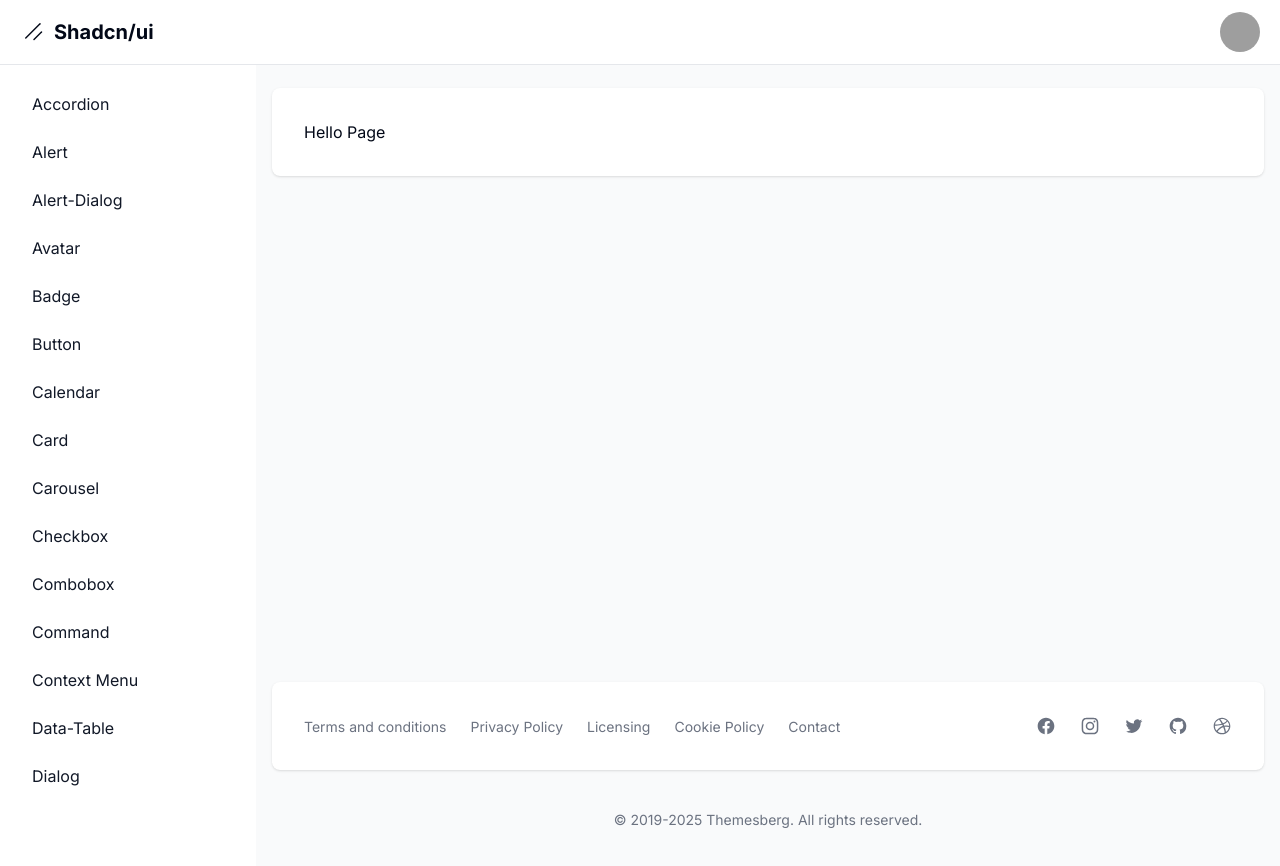
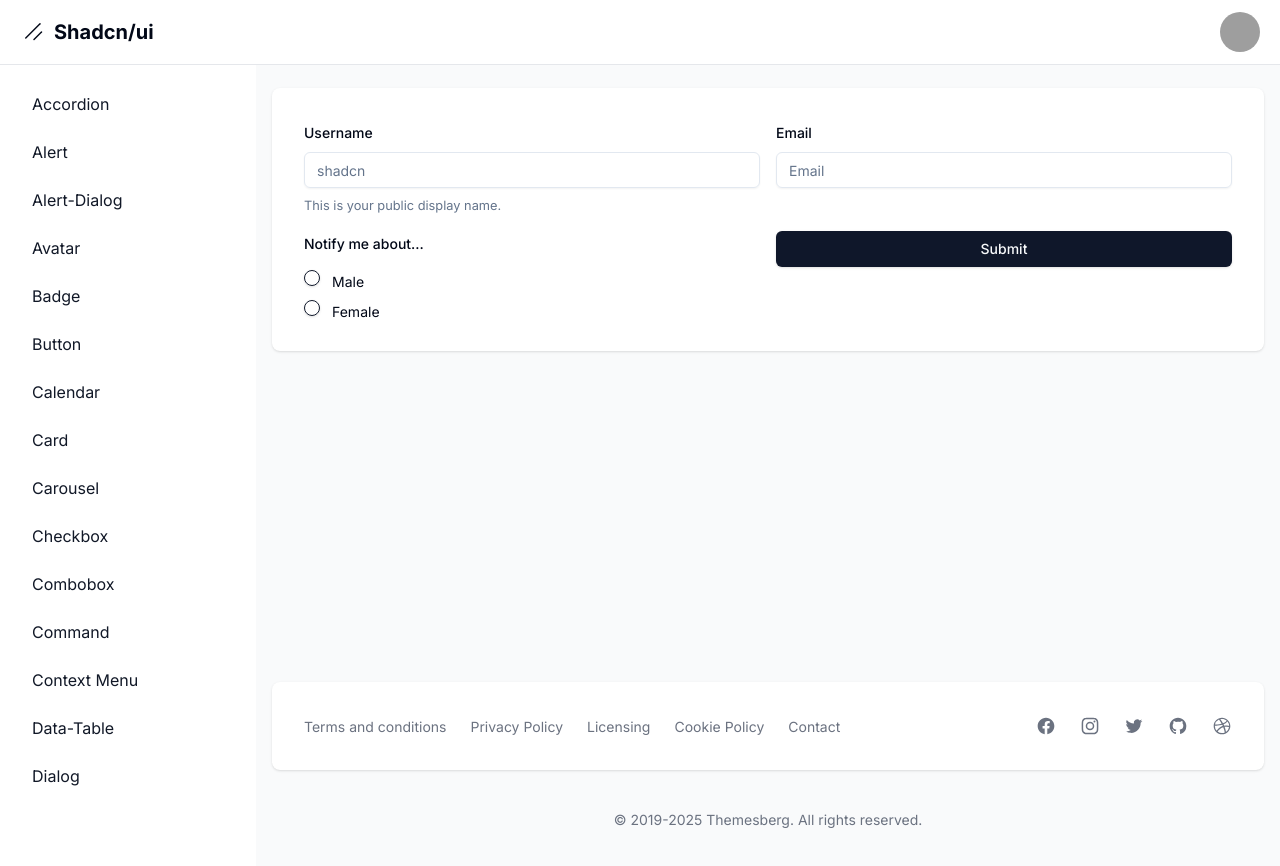
Before and after one commit to m01x/shadcn-components, a Next.js app: page /dashboard/form in a window 1280 px wide. Shown: the top 866 px of the page. Built offline with nearby package versions, Linux system fonts and the light colour scheme; grey boxes are pictures that could not be loaded.

Commit message:
feat(form): Implement form component with validation using react-hook-form and zod

```diff
--- a/package.json
+++ b/package.json
@@ -9,6 +9,7 @@
     "lint": "next lint"
   },
   "dependencies": {
+    "@hookform/resolvers": "^5.1.1",
     "@radix-ui/react-accordion": "^1.2.11",
     "@radix-ui/react-alert-dialog": "^1.1.14",
     "@radix-ui/react-avatar": "^1.1.10",
@@ -21,6 +22,7 @@
     "@radix-ui/react-menubar": "^1.1.15",
     "@radix-ui/react-popover": "^1.1.14",
     "@radix-ui/react-progress": "^1.1.7",
+    "@radix-ui/react-radio-group": "^1.3.7",
     "@radix-ui/react-select": "^2.2.5",
     "@radix-ui/react-slider": "^1.3.5",
     "@radix-ui/react-slot": "^1.2.3",
@@ -39,11 +41,13 @@
     "react": "^18",
     "react-day-picker": "^8.10.1",
     "react-dom": "^18",
+    "react-hook-form": "^7.58.1",
     "sonner": "^2.0.5",
     "tailwind-merge": "^3.3.0",
     "tailwindcss-animate": "^1.0.7",
     "unique-names-generator": "^4.7.1",
-    "uuid": "^11.1.0"
+    "uuid": "^11.1.0",
+    "zod": "^3.25.67"
   },
   "devDependencies": {
     "@types/node": "^20",
--- a/src/app/dashboard/form/page.tsx
+++ b/src/app/dashboard/form/page.tsx
@@ -1,7 +1,130 @@
+'use client';
+
+import { zodResolver } from "@hookform/resolvers/zod";
+import { useForm } from "react-hook-form";
+import { z } from "zod";
+
+import { Button } from "@/components/ui/button"
+import {
+  Form,
+  FormControl,
+  FormDescription,
+  FormField,
+  FormItem,
+  FormLabel,
+  FormMessage,
+} from "@/components/ui/form";
+import { Input } from "@/components/ui/input";
+
+import { Label } from "@/components/ui/label";
+import { RadioGroup, RadioGroupItem } from "@/components/ui/radio-group";
+
+//definiremos el max en max(20) solo para visualizar un error.... por defecto es max(50)
+const formSchema = z.object({
+  username: z.string().min(2).max(20),
+  email:z.string().email(),
+  gender: z.enum(['male', 'female'], { message: 'Seleccione genero'} ),
+});
+
+
+
+
 export default function Page() {
+  // 1. Define your form.
+  const form = useForm<z.infer<typeof formSchema>>({
+    resolver: zodResolver(formSchema),
+    defaultValues: {
+      username: "",
+      email:"",
+    },
+  })
+
+  // 2. Define a submit handler.
+  function onSubmit(values: z.infer<typeof formSchema>) {
+    // Do something with the form values.
+    // ✅ This will be type-safe and validated.
+    console.log({values})
+  }
+
   return (
     <div>
-      <h1>Hello Page</h1>
+       <Form {...form}>
+      <form onSubmit={form.handleSubmit(onSubmit)} className="grid grid-cols-2 gap-4">
+        {/* Username */}
+        <FormField
+          control={form.control}
+          name="username"
+          render={({ field }) => (
+            /* username */
+            <FormItem>
+              <FormLabel>Username</FormLabel>
+              <FormControl>
+                <Input placeholder="shadcn" {...field} />
+              </FormControl>
+              <FormDescription>
+                This is your public display name.
+              </FormDescription>
+              <FormMessage />
+            </FormItem>
+          )}
+        />
+
+        {/*Email*/}
+        <FormField
+          control={form.control}
+          name="email"
+          render={({ field }) => (
+            /* username */
+            <FormItem>
+              <FormLabel>Email</FormLabel>
+              <FormControl>
+                <Input placeholder="Email" {...field} />
+              </FormControl>
+              <FormMessage />
+            </FormItem>
+          )}
+        />
+
+        {/* Radio Group */}
+
+         <FormField
+          control={form.control}
+          name="gender"
+          render={({ field }) => (
+            <FormItem className="space-y-3">
+              <FormLabel>Notify me about...</FormLabel>
+              <FormControl>
+                <RadioGroup
+                  onValueChange={field.onChange}
+                  defaultValue={field.value}
+                  className="flex flex-col"
+                >
+                  <FormItem className="flex items-center gap-3">
+                    <FormControl>
+                      <RadioGroupItem value="male" />
+                    </FormControl>
+                    <FormLabel className="font-normal">
+                      Male
+                    </FormLabel>
+                  </FormItem>
+                  <FormItem className="flex items-center gap-3">
+                    <FormControl>
+                      <RadioGroupItem value="female" />
+                    </FormControl>
+                    <FormLabel className="font-normal">
+                      Female
+                    </FormLabel>
+                  </FormItem>
+                </RadioGroup>
+              </FormControl>
+              <FormMessage />
+            </FormItem>
+          )}
+        />
+
+        <Button type="submit">Submit</Button>
+      </form>
+    </Form>
     </div>
   );
 }
--- /dev/null
+++ b/src/components/ui/form.tsx
@@ -0,0 +1,178 @@
+"use client"
+
+import * as React from "react"
+import * as LabelPrimitive from "@radix-ui/react-label"
+import { Slot } from "@radix-ui/react-slot"
+import {
+  Controller,
+  FormProvider,
+  useFormContext,
+  type ControllerProps,
+  type FieldPath,
+  type FieldValues,
+} from "react-hook-form"
+
+import { cn } from "@/lib/utils"
+import { Label } from "@/components/ui/label"
+
+const Form = FormProvider
+
+type FormFieldContextValue<
+  TFieldValues extends FieldValues = FieldValues,
+  TName extends FieldPath<TFieldValues> = FieldPath<TFieldValues>
+> = {
+  name: TName
+}
+
+const FormFieldContext = React.createContext<FormFieldContextValue>(
+  {} as FormFieldContextValue
+)
+
+const FormField = <
+  TFieldValues extends FieldValues = FieldValues,
+  TName extends FieldPath<TFieldValues> = FieldPath<TFieldValues>
+>({
+  ...props
+}: ControllerProps<TFieldValues, TName>) => {
+  return (
+    <FormFieldContext.Provider value={{ name: props.name }}>
+      <Controller {...props} />
+    </FormFieldContext.Provider>
+  )
+}
+
+const useFormField = () => {
+  const fieldContext = React.useContext(FormFieldContext)
+  const itemContext = React.useContext(FormItemContext)
+  const { getFieldState, formState } = useFormContext()
+
+  const fieldState = getFieldState(fieldContext.name, formState)
+
+  if (!fieldContext) {
+    throw new Error("useFormField should be used within <FormField>")
+  }
+
+  const { id } = itemContext
+
+  return {
+    id,
+    name: fieldContext.name,
+    formItemId: `${id}-form-item`,
+    formDescriptionId: `${id}-form-item-description`,
+    formMessageId: `${id}-form-item-message`,
+    ...fieldState,
+  }
+}
+
+type FormItemContextValue = {
+  id: string
+}
+
+const FormItemContext = React.createContext<FormItemContextValue>(
+  {} as FormItemContextValue
+)
+
+const FormItem = React.forwardRef<
+  HTMLDivElement,
+  React.HTMLAttributes<HTMLDivElement>
+>(({ className, ...props }, ref) => {
+  const id = React.useId()
+
+  return (
+    <FormItemContext.Provider value={{ id }}>
+      <div ref={ref} className={cn("space-y-2", className)} {...props} />
+    </FormItemContext.Provider>
+  )
+})
+FormItem.displayName = "FormItem"
+
+const FormLabel = React.forwardRef<
+  React.ElementRef<typeof LabelPrimitive.Root>,
+  React.ComponentPropsWithoutRef<typeof LabelPrimitive.Root>
+>(({ className, ...props }, ref) => {
+  const { error, formItemId } = useFormField()
+
+  return (
+    <Label
+      ref={ref}
+      className={cn(error && "text-destructive", className)}
+      htmlFor={formItemId}
+      {...props}
+    />
+  )
+})
+FormLabel.displayName = "FormLabel"
+
+const FormControl = React.forwardRef<
+  React.ElementRef<typeof Slot>,
+  React.ComponentPropsWithoutRef<typeof Slot>
+>(({ ...props }, ref) => {
+  const { error, formItemId, formDescriptionId, formMessageId } = useFormField()
+
+  return (
+    <Slot
+      ref={ref}
+      id={formItemId}
+      aria-describedby={
+        !error
+          ? `${formDescriptionId}`
+          : `${formDescriptionId} ${formMessageId}`
+      }
+      aria-invalid={!!error}
+      {...props}
+    />
+  )
+})
+FormControl.displayName = "FormControl"
+
+const FormDescription = React.forwardRef<
+  HTMLParagraphElement,
+  React.HTMLAttributes<HTMLParagraphElement>
+>(({ className, ...props }, ref) => {
+  const { formDescriptionId } = useFormField()
+
+  return (
+    <p
+      ref={ref}
+      id={formDescriptionId}
+      className={cn("text-[0.8rem] text-muted-foreground", className)}
+      {...props}
+    />
+  )
+})
+FormDescription.displayName = "FormDescription"
+
+const FormMessage = React.forwardRef<
+  HTMLParagraphElement,
+  React.HTMLAttributes<HTMLParagraphElement>
+>(({ className, children, ...props }, ref) => {
+  const { error, formMessageId } = useFormField()
+  const body = error ? String(error?.message ?? "") : children
+
+  if (!body) {
+    return null
+  }
+
+  return (
+    <p
+      ref={ref}
+      id={formMessageId}
+      className={cn("text-[0.8rem] font-medium text-destructive", className)}
+      {...props}
+    >
+      {body}
+    </p>
+  )
+})
+FormMessage.displayName = "FormMessage"
+
+export {
+  useFormField,
+  Form,
+  FormItem,
+  FormLabel,
+  FormControl,
+  FormDescription,
+  FormMessage,
+  FormField,
+}
--- /dev/null
+++ b/src/components/ui/radio-group.tsx
@@ -0,0 +1,44 @@
+"use client"
+
+import * as React from "react"
+import * as RadioGroupPrimitive from "@radix-ui/react-radio-group"
+import { Circle } from "lucide-react"
+
+import { cn } from "@/lib/utils"
+
+const RadioGroup = React.forwardRef<
+  React.ElementRef<typeof RadioGroupPrimitive.Root>,
+  React.ComponentPropsWithoutRef<typeof RadioGroupPrimitive.Root>
+>(({ className, ...props }, ref) => {
+  return (
+    <RadioGroupPrimitive.Root
+      className={cn("grid gap-2", className)}
+      {...props}
+      ref={ref}
+    />
+  )
+})
+RadioGroup.displayName = RadioGroupPrimitive.Root.displayName
+
+const RadioGroupItem = React.forwardRef<
+  React.ElementRef<typeof RadioGroupPrimitive.Item>,
+  React.ComponentPropsWithoutRef<typeof RadioGroupPrimitive.Item>
+>(({ className, ...props }, ref) => {
+  return (
+    <RadioGroupPrimitive.Item
+      ref={ref}
+      className={cn(
+        "aspect-square h-4 w-4 rounded-full border border-primary text-primary shadow focus:outline-none focus-visible:ring-1 focus-visible:ring-ring disabled:cursor-not-allowed disabled:opacity-50",
+        className
+      )}
+      {...props}
+    >
+      <RadioGroupPrimitive.Indicator className="flex items-center justify-center">
+        <Circle className="h-3.5 w-3.5 fill-primary" />
+      </RadioGroupPrimitive.Indicator>
+    </RadioGroupPrimitive.Item>
+  )
+})
+RadioGroupItem.displayName = RadioGroupPrimitive.Item.displayName
+
+export { RadioGroup, RadioGroupItem }
```
Also changed, not shown: 2 other files (tests, documents, lock files or other folders).
